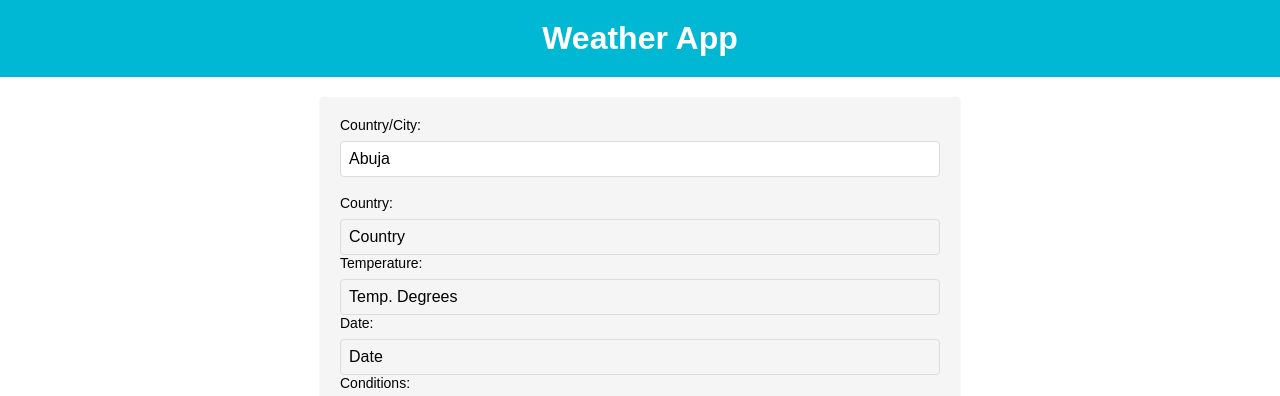
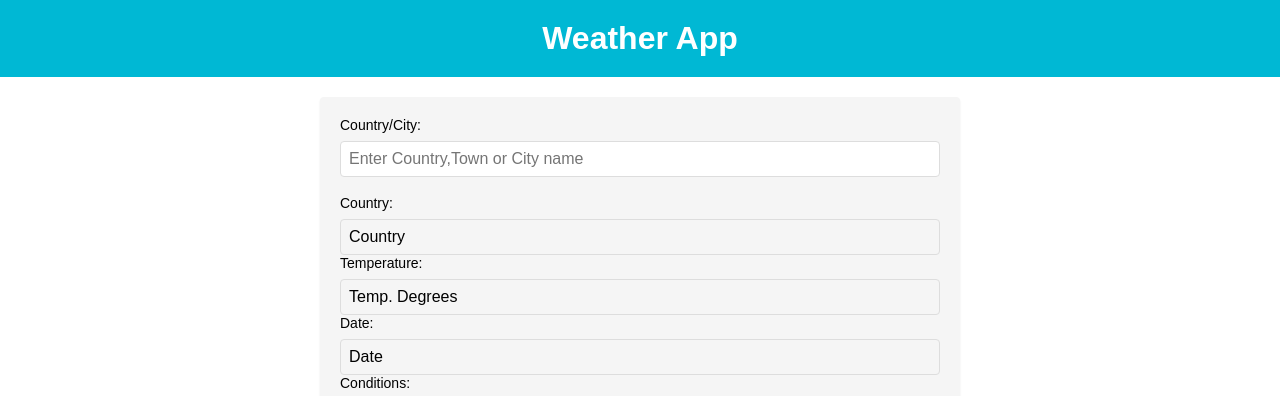
Before and after one commit to Syipmong/WeatherApp, a plain HTML site: page index.html in a window 1280 px wide. Shown: the top 396 px of the page. Drawn offline with Linux system fonts and the light colour scheme.

Commit message:
Update index.html

```diff
--- a/index.html
+++ b/index.html
@@ -22,7 +22,7 @@
   <form>
     <div class="form-group">
       <label for="city" class="form-label">Country/City:</label>
-      <input type="text" id="city" class="form-control" placeholder="Enter Country,Town or City name" value="Abuja">
+      <input type="text" id="city" class="form-control" placeholder="Enter Country,Town or City name">
     </div><br />
     <div class="form-group">
       <label for="country" class="form-label">Country:</label>
```
